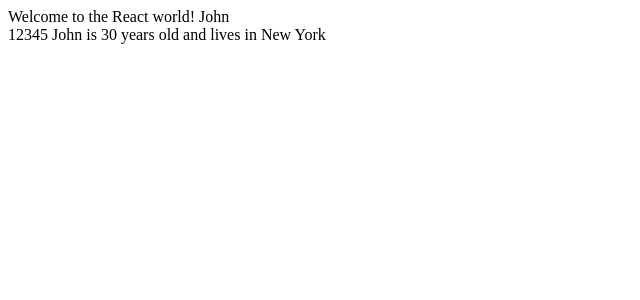
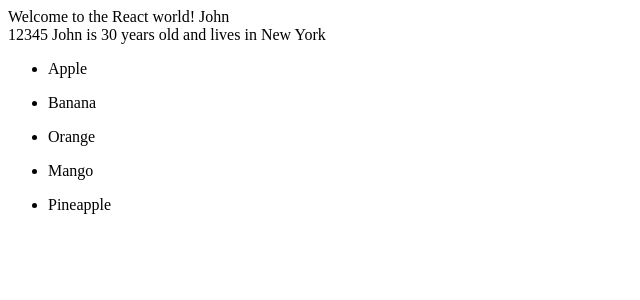
Before and after one commit to KESHABWI/LearnReact, a React (Vite) app in the folder reactpro/: page / in a window 1280 px wide. Shown: the top 300 px of the page, without its empty margins (0-640 px from the left). Built offline with nearby package versions, Linux system fonts and the light colour scheme.

Commit message:
Rendering Arrays and List

```diff
--- a/reactpro/src/App.jsx
+++ b/reactpro/src/App.jsx
@@ -1,4 +1,5 @@
 import ArrayandObject from "./components/ArrayandObject";
+import Fruits from "./components/Fruits";
 import Hello from "./components/Hello";
 function App() {
   const setNumbers = [1, 2, 3, 4, 5];
@@ -11,6 +12,7 @@
     <>
       <Hello name="John" message="Welcome to the React world!" />
       <ArrayandObject setNumbers={setNumbers} user={user} />
+      <Fruits />
     </>
   );
 }
--- /dev/null
+++ b/reactpro/src/components/Fruits.jsx
@@ -0,0 +1,12 @@
+export default function Fruits() {
+  const fruits = ["Apple", "Banana", "Orange", "Mango", "Pineapple"];
+  return (
+    <div>
+      {fruits.map((fruit) => (
+        <ul>
+          <li>{fruit}</li>
+        </ul>
+      ))}
+    </div>
+  );
+}
```
